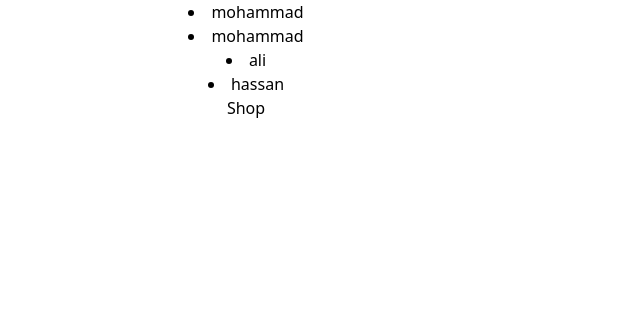
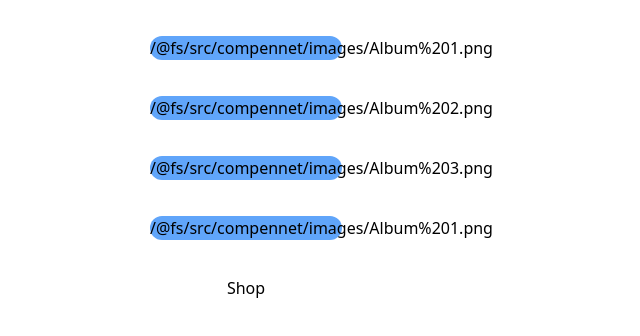
Before and after one commit to mohammadjalizi/shping, a React (Create React App) app: page / in a window 1280 px wide. Shown: the top 336 px of the page, without its empty margins (394-1034 px from the left). Built offline with nearby package versions, Linux system fonts and the light colour scheme.

Commit message:
added project

```diff
--- a/src/compennet/Cart.js
+++ b/src/compennet/Cart.js
@@ -1,8 +1,21 @@
 import React from 'react'
 
-function Cart() {
+function Cart(props) {
   return (
-    <div>Cart</div>
+    <div className=' card  flex'>
+
+      <div className=' img'>
+
+        <img src={props.img}/>
+      </div>
+<div className=''>
+
+<h1>{props.name}</h1>
+
+</div>
+
+
+    </div>
   )
 }
 
--- a/src/compennet/Proudoct.js
+++ b/src/compennet/Proudoct.js
@@ -2,6 +2,7 @@ import React from 'react'
 import img1 from '../compennet/images/Album 1.png'
 import img2 from '../compennet/images/Album 2.png'
 import img3 from '../compennet/images/Album 3.png'
+import Cart from './Cart'
 
 let MULIST=[
 
@@ -13,8 +14,10 @@ let MULIST=[
 {id:4,name:'hassan',price:8,Image:img1},
 
 ]
-function Proudoct() {
-  const ullistmap=MULIST.map((meal)=><li> {meal.name}  </li>)
+function Proudoct(props) {
+  const ullistmap=MULIST.map(item=>(
+    <div className=  " bg-blue-400 rounded-full w-48 m-auto gap-10 my-9"   key={item.id} > {item.Image}  </div>
+  ))
   return (
     <div>
 
```
